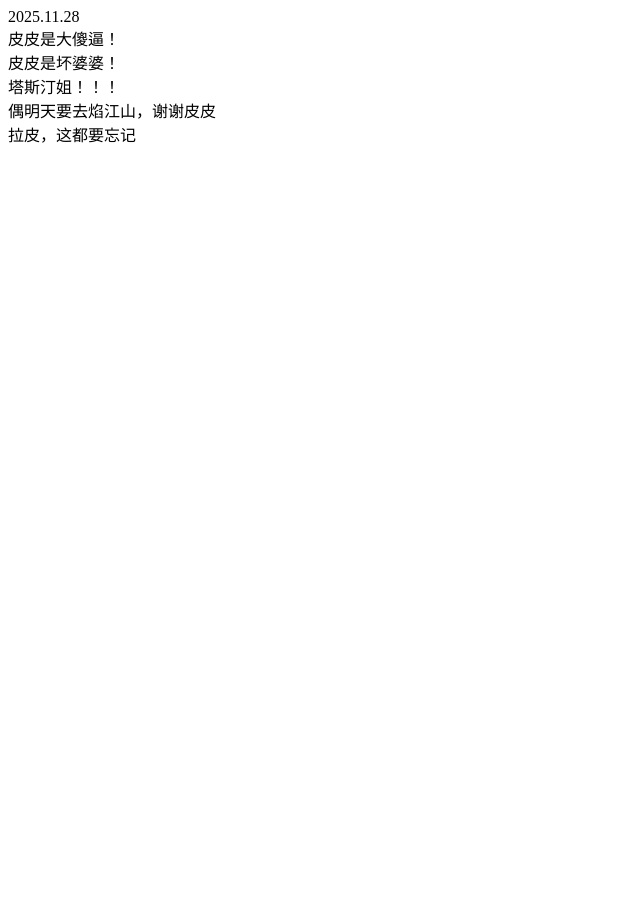
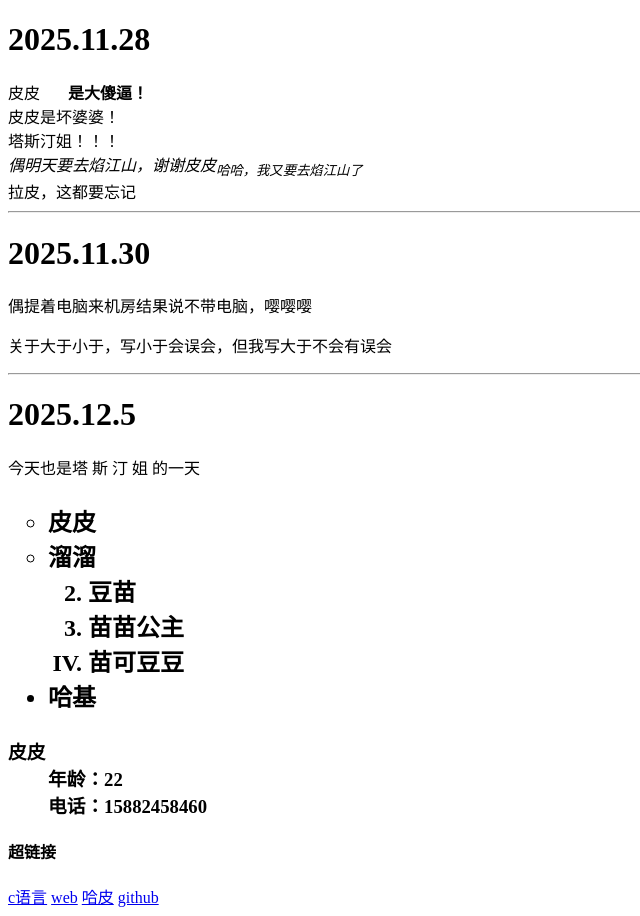
Before and after one commit to Abysery/Abysery.github.io, a plain HTML site: page index.html in a window 1280 px wide. Shown: the whole page, without its empty margins (0-640 px from the left). Before the commit the page ends 800 px from the top, so only its background shows below. Drawn offline with Linux system fonts and the light colour scheme.

Commit message:
Update index.html with new content and structure
Added new content and structured elements in the HTML file.

```diff
--- a/index.html
+++ b/index.html
@@ -4,12 +4,48 @@
 	<meta charset="UTF-8">
 	<meta name="viewport" content="width=device-width, initial-scale=1.0">
 	<title>哈基与皮皮</title>
-</head>2025.11.28<br>
-<body>
-	皮皮是大傻逼！<br>
-	皮皮是坏婆婆！<br>
-	塔斯汀姐！！！<br>
-	偶明天要去焰江山，谢谢皮皮<br>
-	拉皮，这都要忘记
+</head>
+<body><h1>2025.11.28</h1>
+	皮皮&nbsp;&nbsp;&nbsp;&nbsp;&nbsp;&nbsp;   <strong>是大傻逼！<br/></strong>
+	皮皮是坏婆婆！<br/>
+	塔斯汀姐！！！<br/>
+	<i>偶明天要去焰江山，谢谢皮皮<sub>哈哈，我又要去焰江山了</sub></i><br/>
+	拉皮，这都要忘记<br/>
+<hr>
+	<h1>2025.11.30</h1>
+	偶提着电脑来机房结果说不带电脑，嘤嘤嘤<br>
+	<p>关于大于小于，写小于会误会，但我写大于不会有误会</p>
+	<hr>
+
+    <h1>2025.12.5</h1>
+    今天也是塔  斯  汀  姐  的一天
+    <h2><ul type="circle">
+    	<li>皮皮</li>
+    	<li>溜溜
+             <ol start=2>
+    			<li>豆苗</li>
+    			<li>苗苗公主</li>
+    			<li type="I">苗可豆豆</li>
+              </ol></li>
+    	<li type="disc">哈基</li>
+     </ul></h2>
+     <h3><dl>
+     	<dt>
+     		皮皮
+     		<dd>年龄：22</dd>
+     		<dd>电话：15882458460</dd>
+     	</dt>
+
+     </dl></h3>
+     <h4>超链接</h4>
+     <a href="https://studyvideoh5.zhihuishu.com/stuStudy?recruitAndCourseId=495c5a51455f4859454a58595846504b5d" title="cyuyan">c语言</a>
+     <a href="https://studyvideoh5.zhihuishu.com/stuStudy?recruitAndCourseId=495c5d5d415c4859454a585950435f455d" title="web" target="_blank-">web</a>
+     <a href="file:///C:/Users/%E6%9F%90%E6%9F%90/Desktop/website/page1.html" >哈皮</a>
+     <a href="https://github.com/" title="github"_blank->github</a>
+
+
+
+
 </body>
+
 </html>
```
